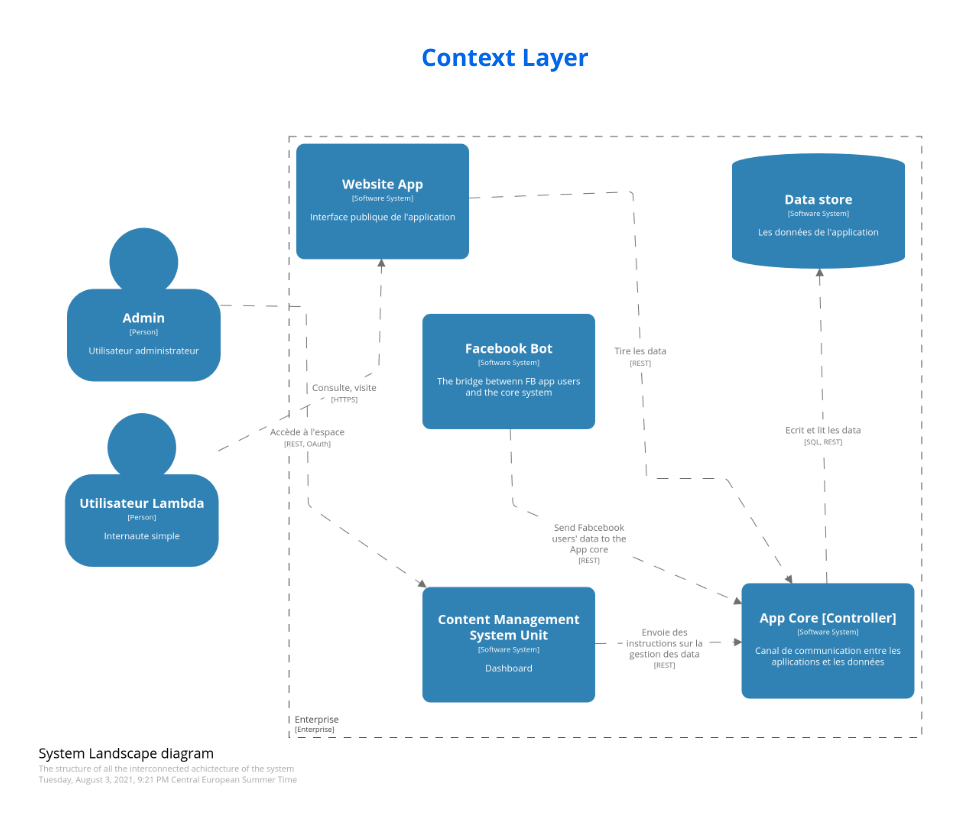
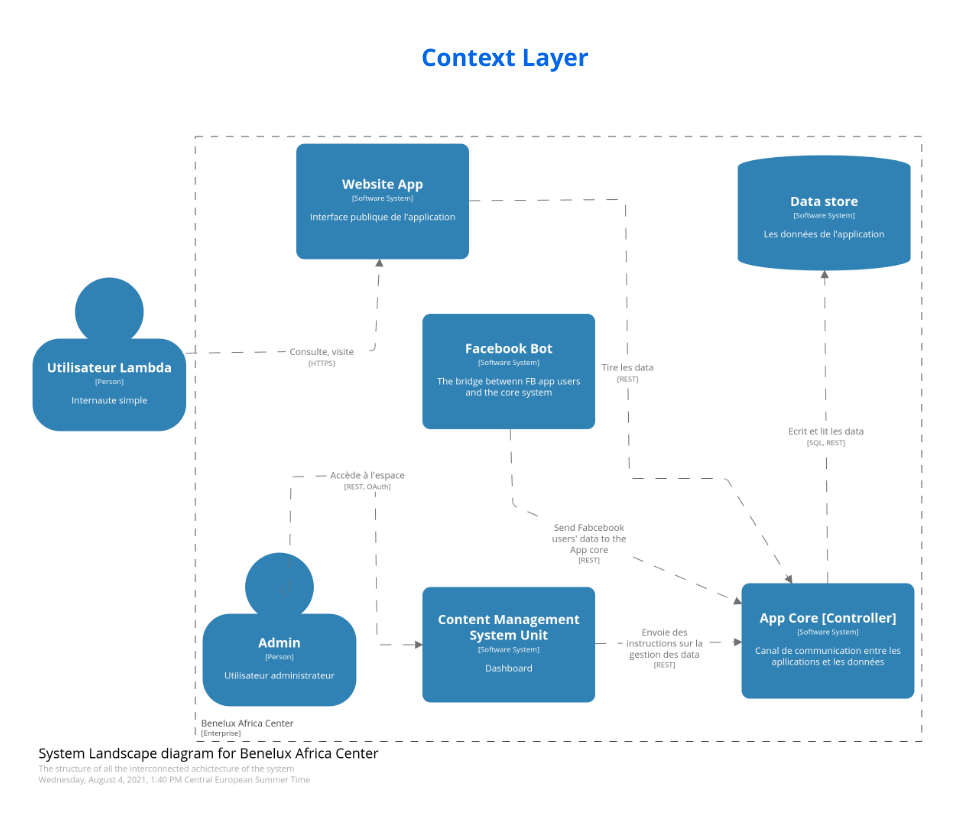
Before and after one commit to CirhuzaZagabe/c4-models-for-software-architectures, a plain HTML site: page index.html in a window 1280 px wide. Shown: the part 660-1484 px from the top of the page, without its empty margins (135-1089 px from the left). Drawn offline with Linux system fonts and the light colour scheme.

Commit message:
Feat: Initialize the project

```diff
--- a/index.html
+++ b/index.html
@@ -36,7 +36,7 @@
     </div>
     <div class="context">
         <h2>Context Layer</h2>
-        <img src="./BAC_context_architecture.png" alt="context">
+        <img src="./structurizr-68955-BacSystemArchitecture .png" alt="context">
     </div>
     <!-- <form id="myEmbeddedDiagramForm" target="myEmbeddedDiagram" method="post" action="https://structurizr.com/embed/68955" style="display: none;">
         <input name="apiKey" value=""/>
```
Also changed, not shown: BAC_context_architecture.png (deleted), structurizr-68955-BacSystemArchitecture .png (added).
